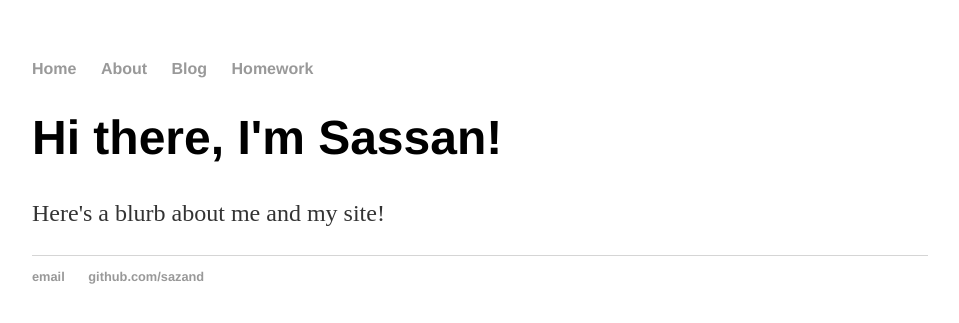
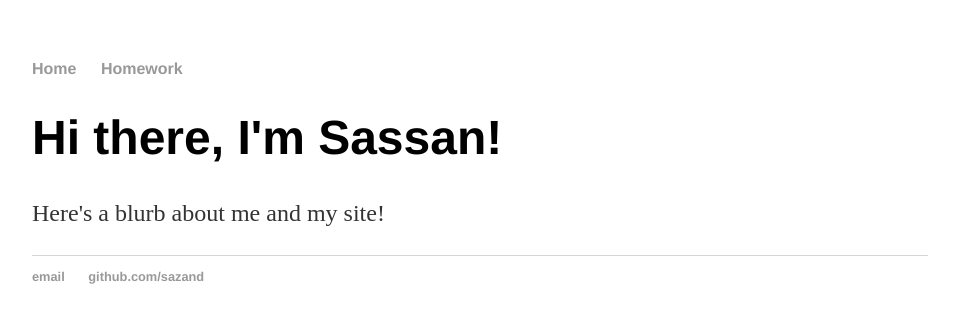
Before and after one commit to sazand/sazand.github.io, a Jekyll site: the page built from index.html, in a window 1280 px wide. Shown: the top 323 px of the page, without its empty margins (160-1119 px from the left). Built offline with Jekyll 4.4.1, drawn with Linux system fonts in a browser that asks for light colours.

Commit message:
Update default.html

```diff
--- a/_layouts/default.html
+++ b/_layouts/default.html
@@ -9,8 +9,7 @@
 			<nav>
 	    		<ul>
 	        		<li><a href="/home">Home</a></li>
-		        	<li><a href="/about">About</a></li>
-	        		<li><a href="/blog">Blog</a></li>
+		        	<li><a href="https://indiana.academia.edu/SassanZandMoqaddam>About</a></li>
 				<li><a href="/homework">Homework</a></li>
 	    		</ul>
 			</nav>
@@ -21,7 +20,7 @@
 			</div><!-- /.container -->
 			<footer>
 	    		<ul>
-	        		<li><a href="mailto:parsigooy@gmail.com">email</a></li>
+	        		<li><a href="mailto:sazand@iu.edu">email</a></li>
 	        		<li><a href="https://github.com/sazand">github.com/sazand</a></li>
 				</ul>
 			</footer>
```
